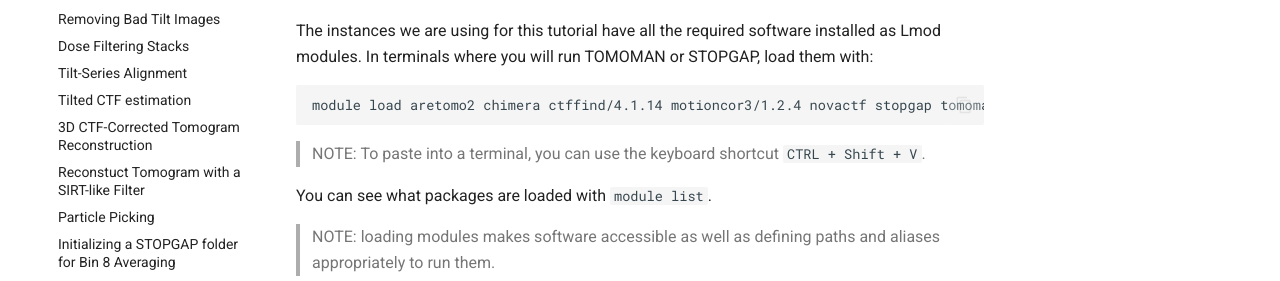
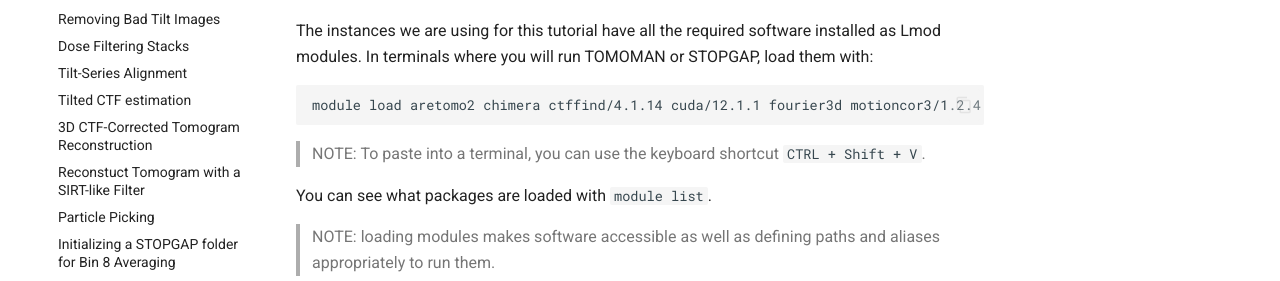
Before and after one commit to wan-lab-vanderbilt/subtomo-tutorials, an MkDocs documentation site: the page built from docs/hiv/setup.md, in a window 1280 px wide and 1290 px high. Shown: the part 371-652 px from the top of the window. Built offline with MkDocs 1.6.1 and Material for MkDocs 9.7.7, drawn with Linux system fonts in a browser that asks for light colours.

Commit message:
Update setup.md

```diff
--- a/docs/hiv/setup.md
+++ b/docs/hiv/setup.md
@@ -10,7 +10,7 @@ Right click on the desktop to start a terminal window.
 The instances we are using for this tutorial have all the required software installed as Lmod modules.
 In terminals where you will run TOMOMAN or STOPGAP, load them with:
 
-    module load aretomo2 chimera ctffind/4.1.14 motioncor3/1.2.4 novactf stopgap tomoman
+    module load aretomo2 chimera ctffind/4.1.14 cuda/12.1.1 fourier3d motioncor3/1.2.4 imod novactf stopgap tomoman
 
 >NOTE: To paste into a terminal, you can use the keyboard shortcut `CTRL + Shift + V`.
 
```
